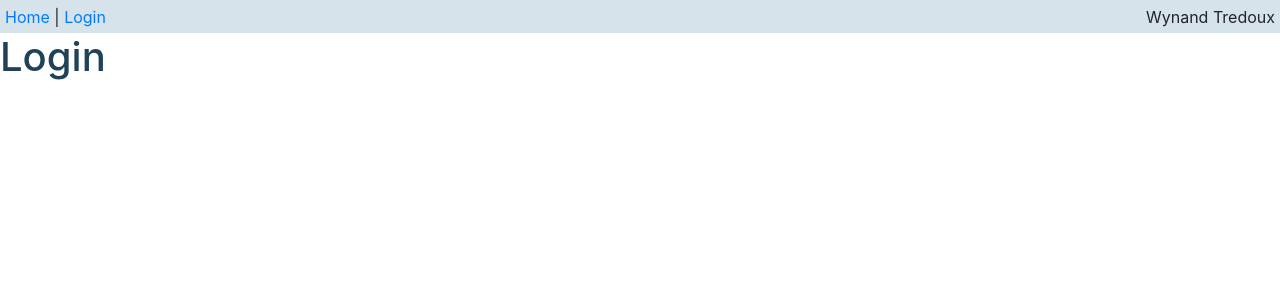
After one commit to WynandTredouxENGO511/Lab1, a Flask app: page /login in a window 1280 px wide. The commit adds this page. Shown: the top 300 px of the page. Run offline with Flask 2, Linux system fonts and the light colour scheme; some libraries are stand-ins or nearby versions.

Commit message:
home/login pages created

```diff
--- a/application.py
+++ b/application.py
@@ -1,26 +1,38 @@
+"""
+Environemnt variables
+DATABASE_URL=postgres://qbtxfingwrqmyc:962e9c32a97ff8eb6dff5e85a07032b9a9758d9da76c231864487642df21726a@ec2-35-168-54-239.compute-1.amazonaws.com:5432/d3tu5tucael6mf
+"""
+
 import os
 
-from flask import Flask, session, request
+from flask import Flask, session, request, render_template
 from flask_session import Session
 from sqlalchemy import create_engine
 from sqlalchemy.orm import scoped_session, sessionmaker
 
 app = Flask(__name__)
 
-# Check for environment variable
+
+# Check for DATABASE_URL variable
 if not os.getenv("DATABASE_URL"):
     raise RuntimeError("DATABASE_URL is not set")
 
-# Configure session to use filesystem
-app.config["SESSION_PERMANENT"] = False
-app.config["SESSION_TYPE"] = "filesystem"
+# Load config
+app.config.from_pyfile('config.cfg', silent=True) #load settings from config.cfg
 Session(app)
 
 # Set up database
-engine = create_engine(os.getenv("DATABASE_URL"))
+engine = create_engine('postgres://qbtxfingwrqmyc:962e9c32a97ff8eb6dff5e85a07032b9a9758d9da76c231864487642df21726a@ec2-35-168-54-239.compute-1.amazonaws.com:5432/d3tu5tucael6mf')
 db = scoped_session(sessionmaker(bind=engine))
 
 
 @app.route("/")
 def home():
-    return "Project 1: TODO"
+    return render_template('home.html')
+
+@app.route("/login")
+def login():
+    return render_template('login.html')
+
+if __name__ == '__main__':
+    app.run()
--- /dev/null
+++ b/config.cfg
@@ -0,0 +1,3 @@
+DEBUG = False
+SESSION_PERMANENT = False
+SESSION_TYPE = 'filesystem'
--- /dev/null
+++ b/templates/login.html
@@ -0,0 +1,29 @@
+<!DOCTYPE html>
+<html>
+
+<head>
+    <title>Home</title>
+    <link rel="stylesheet" href="https://maxcdn.bootstrapcdn.com/bootstrap/4.0.0/css/bootstrap.min.css" integrity="sha384-Gn5384xqQ1aoWXA+058RXPxPg6fy4IWvTNh0E263XmFcJlSAwiGgFAW/dAiS6JXm" crossorigin="anonymous" title="bootstrap">
+    <link rel="stylesheet" type="text/css" href="/static/gobal_style.css">
+</head>
+
+<div class=navname>
+    <nav>
+        <a href="{{ url_for('home') }}">Home</a> |
+        <a href="{{ url_for('login') }}">Login</a>
+    </nav>
+    <div class="myname">
+        Wynand Tredoux
+    </div>
+    <div style="clear: both;">&nbsp;</div>
+</div>
+
+<ul class="vertnav">
+    <li><a href="{{ url_for('home') }}">Home</a></li>
+    <li><a href="{{ url_for('login') }}">Login</a></li>
+</ul>
+
+<body>
+<h1>Login</h1>
+</body>
+</html>
```
Also changed, not shown: templates/home.html (renamed from home.html, +8 -12 lines), static/global_style.css (renamed from global_style.css), static/gobal_style.css (renamed from gobal_style.css), static/gobal_style.scss (renamed from gobal_style.scss), static/img/Geo.jpg (renamed from img/Geo.jpg), static/img/Schulich.jpg (renamed from img/Schulich.jpg), 5 other files.
